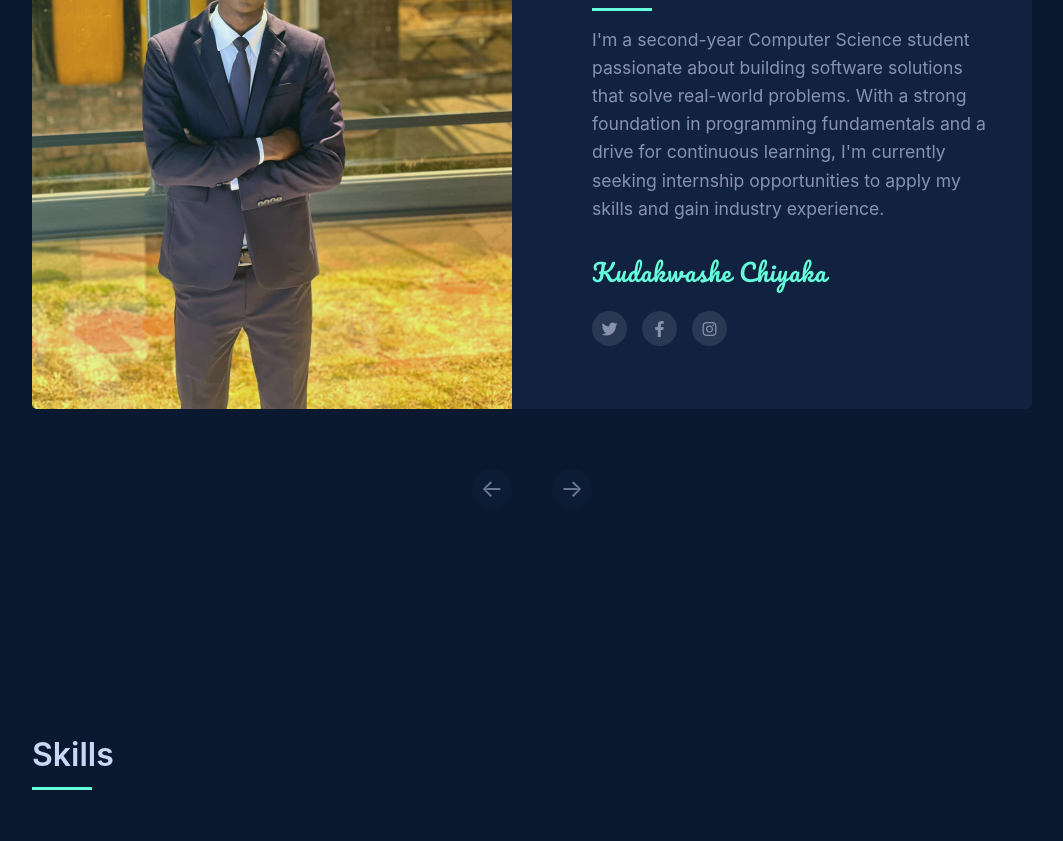
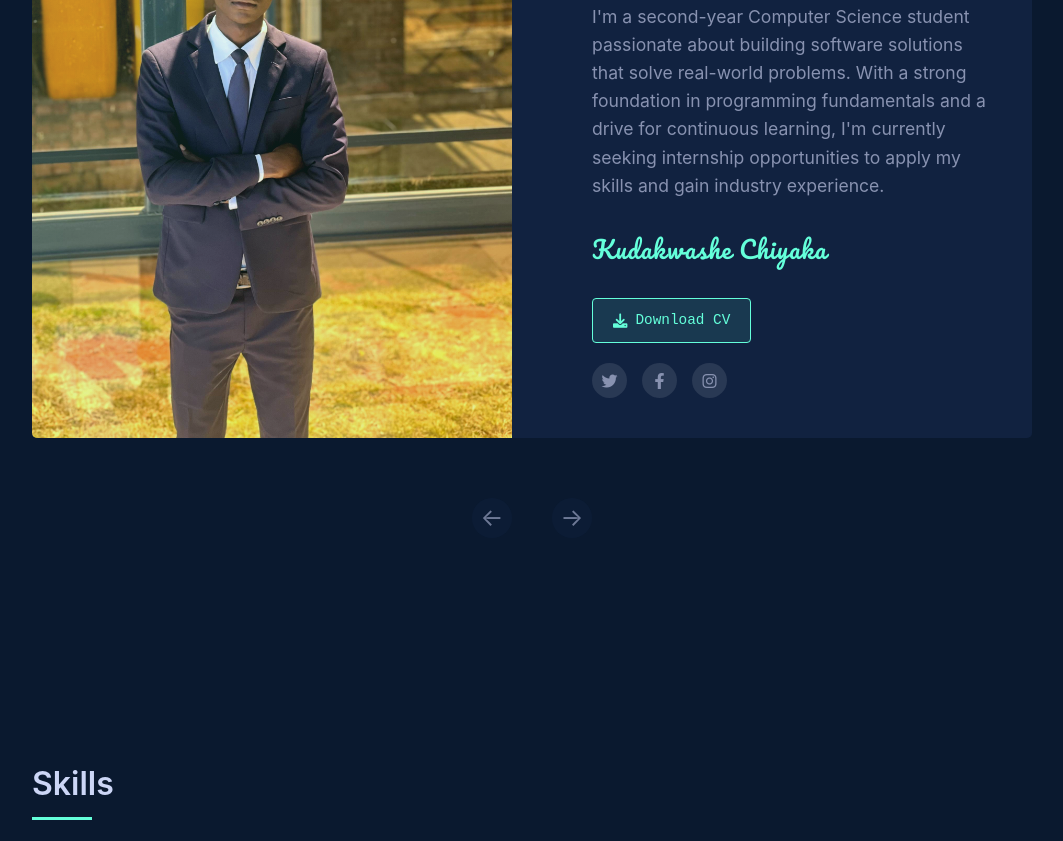
Before and after one commit to chiyakaKuda/kuda.chiyaka, a plain HTML site: page index.html in a window 1280 px wide. Shown: the part 1440-2281 px from the top of the page, without its empty margins (108-1171 px from the left). Drawn offline with Linux system fonts and the light colour scheme.

Commit message:
i added my resume to the assets to be dowloaded on the site.

```diff
--- a/index.html
+++ b/index.html
@@ -126,6 +126,12 @@
 
                     <div class="signature">
                         <span>Kudakwashe Chiyaka</span>
+                    </div>
+
+                    <div class="download-cv">
+                        <a href="assets/doc/kudacvresume.pdf" download class="cv-btn">
+                            <i class="fas fa-download"></i> Download CV
+                        </a>
                     </div>
 
                     <div class="about-social-links">
@@ -467,6 +473,11 @@
 
                     <div class="contact-social">
                         <h4>Find Me On</h4>
+                        <div class="download-cv contact-cv">
+                            <a href="assets/doc/Kudakwashe_Chiyaka_CV.pdf" download class="cv-btn contact-cv-btn">
+                                <i class="fas fa-download"></i> Download CV
+                            </a>
+                        </div>
                         <div class="social-icons">
                             <a href="https://linkedin.com" target="_blank" aria-label="LinkedIn Profile">
                                 <i class="fab fa-linkedin-in"></i>
--- a/styles/main.css
+++ b/styles/main.css
@@ -465,7 +465,7 @@ section h2::after {
 }
 
 .signature {
-    margin-bottom: 20px;
+    margin-bottom: 15px;
     font-family: 'Pacifico', cursive, var(--font-sans);
     color: var(--secondary-color);
     position: relative;
@@ -474,6 +474,44 @@ section h2::after {
 .signature span {
     font-size: 1.5rem;
     letter-spacing: 1px;
+}
+
+/* Download CV Button */
+.download-cv {
+    margin: 15px 0 20px;
+}
+
+.cv-btn {
+    display: inline-flex;
+    align-items: center;
+    background-color: rgba(100, 255, 218, 0.1);
+    border: 1px solid var(--secondary-color);
+    color: var(--secondary-color);
+    padding: 10px 20px;
+    border-radius: 4px;
+    font-family: var(--font-mono);
+    font-size: 0.9rem;
+    transition: var(--transition);
+    text-decoration: none;
+}
+
+.cv-btn i {
+    margin-right: 8px;
+    font-size: 0.9rem;
+}
+
+.cv-btn:hover {
+    background-color: rgba(100, 255, 218, 0.2);
+    transform: translateY(-2px);
+}
+
+.contact-cv {
+    margin-bottom: 20px;
+}
+
+.contact-cv-btn {
+    background-color: transparent;
+    border-color: rgba(100, 255, 218, 0.5);
 }
 
 .about-social-links {
```
Also changed, not shown: assets/images/profile-placeholder.jpg (deleted), 1 other file.
